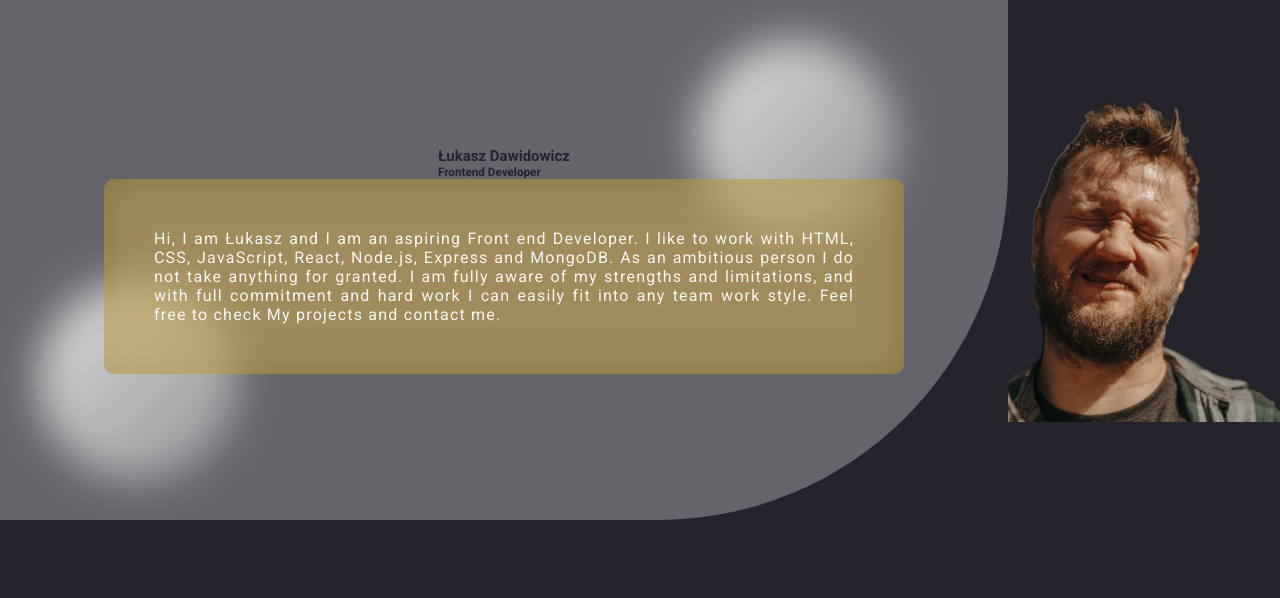
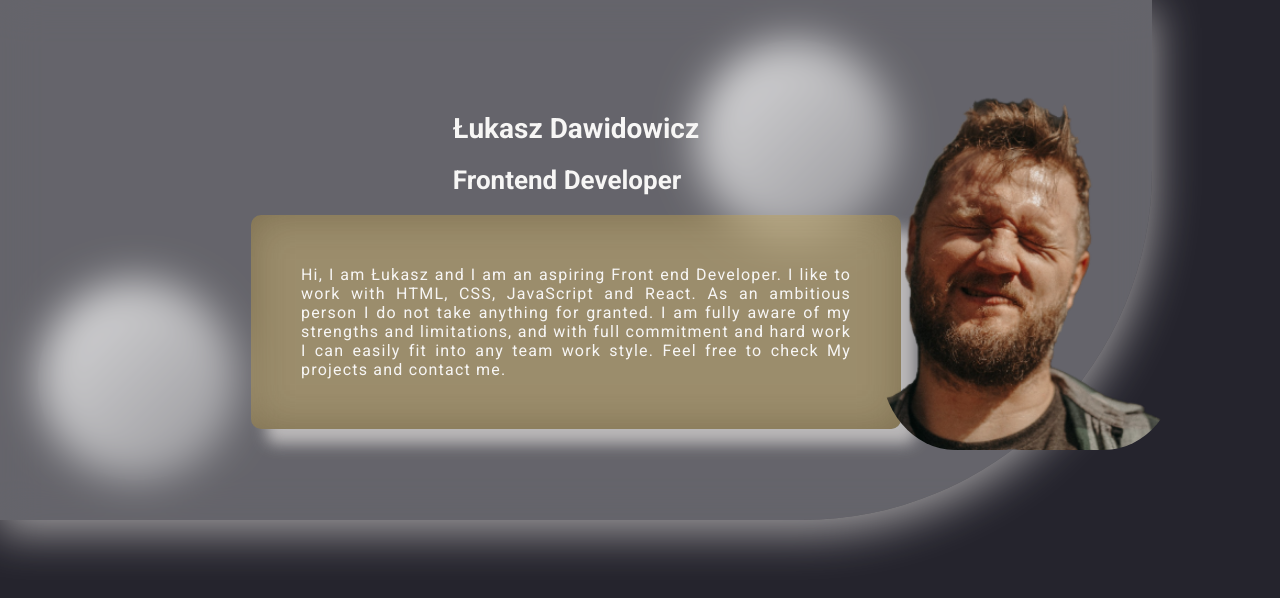
Before and after one commit to shivetay/ld_portfolio_3.0, a website built with webpack: page src/index.html in a window 1280 px wide. Built offline with nearby package versions, Linux system fonts and the light colour scheme.

Commit message:
add: about section styling

```diff
--- a/src/index.html
+++ b/src/index.html
@@ -20,15 +20,17 @@
             <div class="about__description">
               <p class="about__description-p">
                 Hi, I am Łukasz and I am an aspiring Front end Developer. I like
-                to work with HTML, CSS, JavaScript, React, Node.js, Express and
-                MongoDB. As an ambitious person I do not take anything for
-                granted. I am fully aware of my strengths and limitations, and
-                with full commitment and hard work I can easily fit into any
-                team work style. Feel free to check My projects and contact me.
+                to work with HTML, CSS, JavaScript and React. As an ambitious
+                person I do not take anything for granted. I am fully aware of
+                my strengths and limitations, and with full commitment and hard
+                work I can easily fit into any team work style. Feel free to
+                check My projects and contact me.
               </p>
             </div>
           </div>
-          <img src="./assets/main_photo.png" alt="lukasz dawidowicz" />
+          <figure class="about__img">
+            <img src="./assets/main_photo.png" alt="lukasz dawidowicz" />
+          </figure>
         </div>
       </section>
       <nav>
--- a/src/styles/_about.scss
+++ b/src/styles/_about.scss
@@ -1,9 +1,10 @@
 .about {
-  width: 100%;
+  width: 90%;
   height: 65%;
   z-index: 10;
 
   &__container {
+    position: relative;
     display: flex;
     align-items: center;
     justify-content: space-evenly;
@@ -19,6 +20,8 @@
     background: $color-bacground-light-opa;
     backdrop-filter: blur(2rem);
     border-radius: 0 0 35rem 0;
+    border: 5px hidden transparent;
+    box-shadow: 0 10px 45px 3px $color-shadow-light-opa;
   }
   &__description {
     display: flex;
@@ -27,9 +30,10 @@
     background: $color-alter-opa;
     backdrop-filter: blur(2rem);
     border-radius: 10px;
+    box-shadow: 15px 15px 15px $color-shadow-light-opa;
 
     &-p {
-      width: 80rem;
+      width: 65rem;
       font-size: $font-normal;
       color: $color-font-light;
       letter-spacing: 1.2px;
@@ -37,4 +41,14 @@
       text-align: justify;
     }
   }
+  &__img {
+    position: absolute;
+    right: 0;
+    top: 18%;
+    & img {
+      width: 110%;
+      height: 100%;
+      border-radius: 25%;
+    }
+  }
 }
--- a/src/styles/_global.scss
+++ b/src/styles/_global.scss
@@ -36,6 +36,19 @@ html {
   }
 }
 
+h1,
+h3 {
+  margin: 2rem 0;
+  color: $color-font-light;
+}
+
+h1 {
+  font-size: $header-h1;
+}
+h3 {
+  font-size: $header-h2;
+}
+
 .container {
   display: flex;
   flex-direction: column;
--- a/src/styles/_settings.scss
+++ b/src/styles/_settings.scss
@@ -12,7 +12,10 @@ $color-main-dark-opa: #2423419d;
 $color-light: #4d64aa;
 $color-light-opa: #4d64aa50;
 $color-alter: #af851a;
-$color-alter-opa: #af851a77;
+$color-alter-opa: #af851a54;
+
+$color-shadow-light: #fffcf8de;
+$color-shadow-light-opa: #fffcf88e;
 
 /* fonts */
 $color-font-light: #f7f6f5;
```
